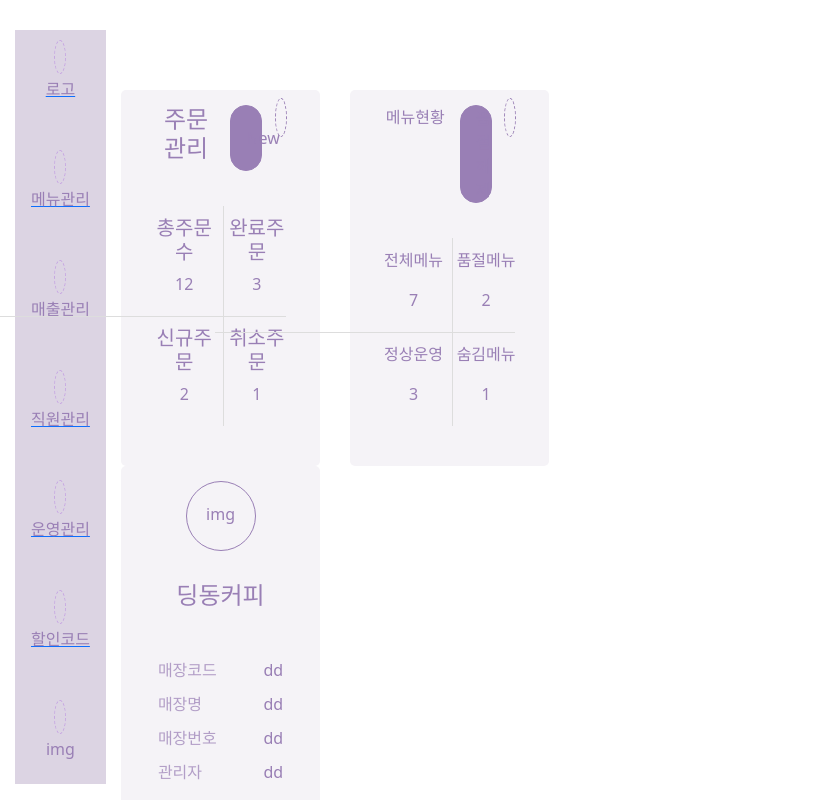
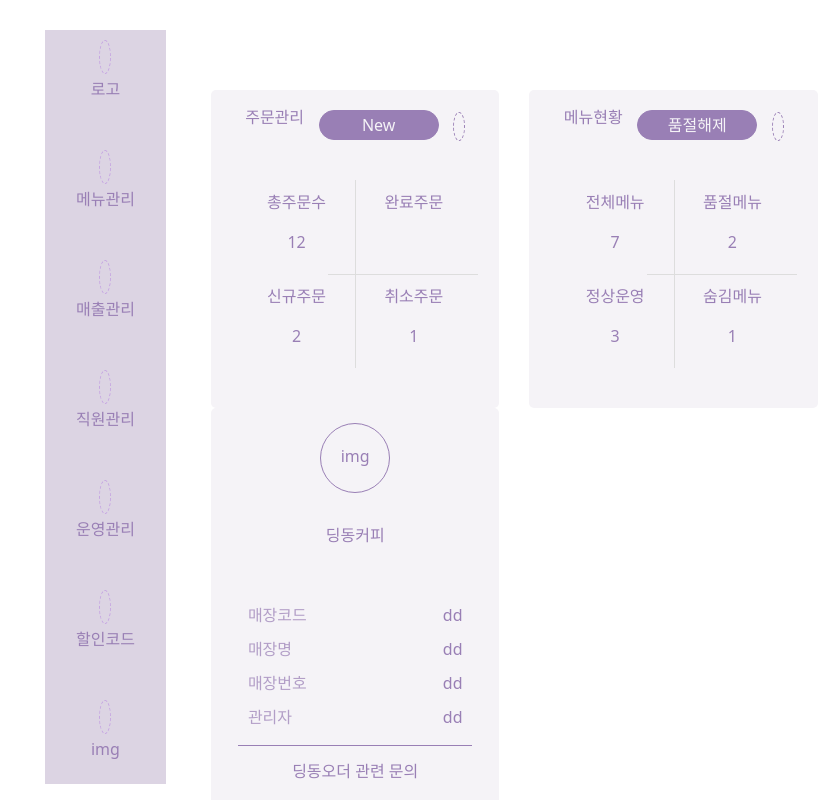
Before and after one commit to jgsjss/ding, a Vue app: page /main in a window 1280 px wide. Shown: the top 800 px of the page, without its empty margins (0-832 px from the left). Built offline with nearby package versions, Linux system fonts and the light colour scheme; some icons are missing.

Commit message:
12.24 15:25
모달 보류, 율사원님 css작업 취합 후 커밋

```diff
--- a/src/App.vue
+++ b/src/App.vue
@@ -69,13 +69,16 @@ export default {
 </script>
 
 <style scoped>
+ul {list-style:none;}
 .container {
-  max-width:768px;
+  width:100%;
   padding:30px 15px;
 }
-.flex-column {
+.nav {
   float:left;
   background:#dcd4e3;
+  padding:0 15px;
+  margin:0 30px;
 }
 .nav-item {
   text-align: center;
@@ -95,4 +98,99 @@ export default {
   color:#997fb5;
   text-decoration: none;
 }
+
+/* media query */
+@media ( min-width : 768px){
+  .container {
+    width:100%;
+    padding:30px 15px;
+  }
+  .nav {
+    float:left;
+    background:#dcd4e3;
+  }
+  .nav-item {
+    text-align: center;
+    padding:15px 0;
+  }
+  .nav-item > .xi-cloud-o {
+    border:1px dashed #c6a6e2;
+    border-radius: 100%;
+    padding:5px;
+    color:#fff;
+  }
+  .nav-link {
+    color:#997fb5;
+    text-decoration: none;
+    font-size:10px;
+  }
+  .nav-link:hover {
+    color:#997fb5;
+    text-decoration: none;
+  }
+  a {
+    text-decoration: none;
+  }
+
+}
+@media ( min-width : 992px) {
+  .container {
+    width:100%;
+    padding:30px 15px;
+  }
+  .nav {
+    float:left;
+    background:#dcd4e3;
+  }
+  .nav-item {
+    text-align: center;
+    padding:15px 0;
+  }
+  .nav-item > .xi-cloud-o {
+    border:1px dashed #c6a6e2;
+    border-radius: 100%;
+    padding:5px;
+    color:#fff;
+  }
+  .nav-link {
+    color:#997fb5;
+    text-decoration: none;
+    font-size:14px;
+  }
+  .nav-link:hover {
+    color:#997fb5;
+    text-decoration: none;
+  }
+}
+@media ( min-width : 1200px) {
+  .container {
+    width:100%;
+    padding:30px 15px;
+  }
+  .nav {
+    float:left;
+    background:#dcd4e3;
+  }
+  .nav-item {
+    text-align: center;
+    padding:15px 0;
+  }
+  .nav-item > .xi-cloud-o {
+    border:1px dashed #c6a6e2;
+    border-radius: 100%;
+    padding:5px;
+    color:#fff;
+  }
+  .nav-link {
+    color:#997fb5;
+    text-decoration: none;
+    font-size:16px;
+  }
+  .nav-link:hover {
+    color:#997fb5;
+    text-decoration: none;
+  }
+}
+
+
 </style>
--- a/src/components/Menu.vue
+++ b/src/components/Menu.vue
@@ -3,24 +3,24 @@
   <div class="container">
     <div class="box">
       <p class="order_text">메뉴현황</p>
-      <button class="btn btn-default" type="submit" @click="$store.commit('openMenuModal')">품절해제</button>
+      <button class="btn" @click="$store.commit('openMenuModal')" type="submit">품절해제</button>
       <a href="#"><i class="xi-angle-right-min"></i></a>
     </div>
     <div class="order_container">
       <div class="order_box">
-        <p>전체메뉴</p>
-        <div>{{ $store.state.menuData.length }}</div>
+        <p class="order_name">전체메뉴</p>
+        <div>{{$store.state.menuData.length}}</div>
       </div>
       <div class="order_box">
-        <p  >품절메뉴</p>
+        <p class="order_name">품절메뉴</p>
         <div>{{ $store.state.soldOutNum }}</div>
       </div>
       <div class="order_box">
-        <p>정상운영</p>
-        <div>{{ $store.state.openShopNum }}</div>
+        <p class="order_name">정상운영</p>
+        <div>{{$store.state.openShopNum}}</div>
       </div>
       <div class="order_box">
-        <p>숨김메뉴</p>
+        <p class="order_name">숨김메뉴</p>
         <div>{{ $store.state.hiddenNum }}</div>
       </div>
     </div>
@@ -41,6 +41,7 @@
 .box {
   display:flex;
   justify-content: space-around;
+  align-items: center;
 }
 /* .box:after {
     position:absolute;
@@ -52,12 +53,12 @@
     clear:both;
 } */
 .order_text {
-  width:44%;
+  font-size:16px;
 }
-.btn-default {
-  width:30%;
+.btn {
+  width:100%;
+  height:30px;
   border-radius: 30px;
-  padding:0 15px;
   border:1px solid #997fb5;
   color:#f5f3f7;
   background:#997fb5;
@@ -68,7 +69,6 @@
 .order_container {
   display:grid;
   grid-template-columns: 1fr 1fr;
-
   padding:30px 0;
 }
 .order_box {
@@ -85,18 +85,18 @@
   background:#ddd;
   position:absolute;
   top:5%;
-  left:3%
+  left:0;
 }
 .order_box:nth-child(3n+4):before {
   display: block;
   content: '';
   clear:both;
-  width:300px;
+  width:400px;
   height:1px;
   background:#ddd;
   position:absolute;
   top:5%;
-  right:10%;
+  right:20%;
 }
 
 .xi-angle-right-min {
@@ -107,5 +107,233 @@
   line-height: 1.3;
   font-size: 20px;
 }
+/* media query */
+@media ( max-width : 768px) {
+  .container {
+    width:100%;
+    text-align:center;
+  }
+  .box {
+    display:flex;
+    justify-content: space-around;
+    align-items: center;
+    flex-direction: column;
+  }
+  /* .box:after {
+      position:absolute;
+      top:0;
+      right:0;
+      font-family:'xeicon';
+      display: block;
+      content:"\e93f";
+      clear:both;
+  } */
+  .order_text {
+    font-size:16px;
+  }
+  .btn {
+    width:100%;
+    height:30px;
+    border-radius: 30px;
+    border:1px solid #997fb5;
+    color:#f5f3f7;
+    background:#997fb5;
+  }
+  .btn-default:hover {
+    color:#fff;
+  }
+  .order_container {
+    display:grid;
+    grid-template-columns: 1fr 1fr;
+    padding:30px 0;
+  }
+  .order_box {
+    padding:15px 0;
+    text-align: center;
+    position:relative;
+  }
+  .order_box:nth-child(even):after {
+    display: block;
+    content: '';
+    clear:both;
+    width:1px;
+    height:100%;
+    background:#ddd;
+    position:absolute;
+    top:5%;
+    left:0;
+  }
+  .order_box:nth-child(3n+4):before {
+    display: block;
+    content: '';
+    clear:both;
+    width:400px;
+    height:1px;
+    background:#ddd;
+    position:absolute;
+    top:5%;
+    right:20%;
+  }
+
+  .xi-angle-right-min {
+    border:1px dashed #997fb5;
+    border-radius: 100%;
+    color:#997fb5;
+    padding:5px;
+    line-height: 1.3;
+    font-size: 20px;
+  }
+}
+@media (max-width : 992px) {
+  .container {
+    width:100%;
+    text-align:center;
+  }
+  .box {
+    display:flex;
+    justify-content: space-around;
+    align-items: center;
+  }
+  /* .box:after {
+      position:absolute;
+      top:0;
+      right:0;
+      font-family:'xeicon';
+      display: block;
+      content:"\e93f";
+      clear:both;
+  } */
+  .order_text {
+    font-size:16px;
+  }
+  .btn {
+    width:120px;
+    height:30px;
+    border-radius: 30px;
+    border:1px solid #997fb5;
+    color:#f5f3f7;
+    background:#997fb5;
+  }
+  .btn-default:hover {
+    color:#fff;
+  }
+  .order_container {
+    display:grid;
+    grid-template-columns: 1fr 1fr;
+    padding:30px 0;
+  }
+  .order_box {
+    padding:15px 0;
+    text-align: center;
+    position:relative;
+  }
+  .order_box:nth-child(even):after {
+    display: block;
+    content: '';
+    clear:both;
+    width:1px;
+    height:100%;
+    background:#ddd;
+    position:absolute;
+    top:5%;
+    left:0;
+  }
+  .order_box:nth-child(3n+4):before {
+    display: block;
+    content: '';
+    clear:both;
+    width:400px;
+    height:1px;
+    background:#ddd;
+    position:absolute;
+    top:5%;
+    right:20%;
+  }
+
+  .xi-angle-right-min {
+    border:1px dashed #997fb5;
+    border-radius: 100%;
+    color:#997fb5;
+    padding:5px;
+    line-height: 1.3;
+    font-size: 20px;
+  }
+}
+@media ( min-width : 1200px) {
+  .container {
+    width:100%;
+    text-align:center;
+  }
+  .box {
+    display:flex;
+    justify-content: space-around;
+    align-items: center;
+  }
+  /* .box:after {
+      position:absolute;
+      top:0;
+      right:0;
+      font-family:'xeicon';
+      display: block;
+      content:"\e93f";
+      clear:both;
+  } */
+  .order_text {
+    font-size:16px;
+  }
+  .btn {
+    width:120px;
+    height:30px;
+    border-radius: 30px;
+    border:1px solid #997fb5;
+    color:#f5f3f7;
+    background:#997fb5;
+  }
+  .btn-default:hover {
+    color:#fff;
+  }
+  .order_container {
+    display:grid;
+    grid-template-columns: 1fr 1fr;
+    padding:30px 0;
+  }
+  .order_box {
+    padding:15px 0;
+    text-align: center;
+    position:relative;
+  }
+  .order_box:nth-child(even):after {
+    display: block;
+    content: '';
+    clear:both;
+    width:1px;
+    height:100%;
+    background:#ddd;
+    position:absolute;
+    top:5%;
+    left:0;
+  }
+  .order_box:nth-child(3n+4):before {
+    display: block;
+    content: '';
+    clear:both;
+    width:400px;
+    height:1px;
+    background:#ddd;
+    position:absolute;
+    top:5%;
+    right:20%;
+  }
+
+  .xi-angle-right-min {
+    border:1px dashed #997fb5;
+    border-radius: 100%;
+    color:#997fb5;
+    padding:5px;
+    line-height: 1.3;
+    font-size: 20px;
+  }
+}
+
 
 </style>
--- a/src/components/MenuModal.vue
+++ b/src/components/MenuModal.vue
@@ -1,8 +1,8 @@
 <template>
-
   <!-- 메인페이지  메뉴현황 품절해제버튼 모달창-->
   <div class="black-bg" v-if="$store.state.MenuCheckModal == true">
     <div class="white-bg">
+      <!-- 버튼클릭시 모달닫기 -->
       <div><p>품절해제</p>  <a @click="$store.commit('closeMenuModal')">X</a>
       </div>
      <div><button>전체</button><button>메뉴</button><button>옵션목록</button> <span><button>품절해제</button></span></div>
@@ -41,6 +41,7 @@
   width: 100%; height:100%;
   background: rgba(0,0,0,0.5);
   position: fixed; padding: 20px;
+  z-index: 9999;
 }
 .white-bg {
   width: 100%; background: white;
--- a/src/components/MyInfo.vue
+++ b/src/components/MyInfo.vue
@@ -1,7 +1,7 @@
 <template>
   <div class="container">
     <p class="info_img">img</p>
-    <h4 class="info_text">딩동커피 </h4>
+    <p class="info_text">딩동커피 </p>
     <div class="wrap">
       <div class="wrap1">
         <div class="info_left">매장코드</div>
@@ -35,7 +35,6 @@
 </template>
 
 <script>
-
 </script>
 <style>
   .container {
@@ -89,16 +88,27 @@
   content: '';
   width:100%;
   height:1px;
-  background:#fff;
+  background:#997fb5;
   top:10%;
   left:0;
 }
   .logout-btn {
   width:100%;
-  border:1px solid #fff;
+  border:1px solid #997fb5;
   background:transparent;
-  color:#fff;
+  color:#997fb5;
   height:50px;
   margin:15px 0;
 }
+
+  /* media query */
+  @media ( min-width : 768px) {
+
+}
+  @media ( min-width : 992px) {
+
+}
+  @media ( min-width : 1200px) {
+
+}
 </style>
--- a/src/components/OrderManage.vue
+++ b/src/components/OrderManage.vue
@@ -1,25 +1,25 @@
 <template>
   <div class="container">
     <div class="box">
-      <h4 class="order_text">주문관리</h4>
-      <button class="btn btn-default" type="submit">New</button>
+      <p class="order_text">주문관리</p>
+      <button class="btn" type="submit">New</button>
       <a href="#"><i class="xi-angle-right-min"></i></a>
     </div>
     <div class="order_container">
       <div class="order_box">
-        <h5>총주문수</h5>
-        <div>{{ $store.state.orderData.length }}</div>
+        <p class="order_name">총주문수</p>
+        <div>{{  $store.state.orderData.length  }}</div>
       </div>
       <div class="order_box">
-        <h5>완료주문</h5>
-        <div>{{ $store.state.completedNum }}</div>
+        <p class="order_name">완료주문</p>
+        <div @click="$store.commit('completedOrder')">{{ completedNum }}</div>
       </div>
       <div class="order_box">
-        <h5>신규주문</h5>
+        <p class="order_name">신규주문</p>
         <div>{{ $store.state.newOrderNum }}</div>
       </div>
       <div class="order_box">
-        <h5>취소주문</h5>
+        <p class="order_name">취소주문</p>
         <div>{{ $store.state.cancelOrder }}</div>
       </div>
     </div>
@@ -52,8 +52,10 @@ export default {
   margin:0
 }
 .box {
-  display:flex;
-  justify-content: space-around;
+  width:100%;
+}
+.order_text {
+  font-size:24px;
 }
 /* .box:after {
     position:absolute;
@@ -64,15 +66,14 @@ export default {
     content:"\e93f";
     clear:both;
 } */
-.order_text {
-  width:44%;
-}
-.btn-default {
-  width:20%;
+
+.btn {
+  width:120px;
+  height:30px;
   border-radius: 30px;
-  padding:0 15px;
   border:1px solid #997fb5;
-  color:#997fb5;
+  color:#f5f3f7;
+  background:#997fb5;
 }
 .btn-default:hover {
   color:#997fb5;
@@ -97,26 +98,114 @@ export default {
   background:#ddd;
   position:absolute;
   top:5%;
-  left:3%
+  left:0;
 }
 .order_box:nth-child(3n+4):before {
   display: block;
   content: '';
   clear:both;
-  width:300px;
+  width:400px;
   height:1px;
   background:#ddd;
   position:absolute;
   top:5%;
-  right:10%;
+  right:20%;
 }
 
 .xi-angle-right-min {
   border:1px dashed #997fb5;
   border-radius: 100%;
   color:#997fb5;
-  padding:5px;
-  line-height: 1.3;
-  font-size: 20px;
+  line-height: 1.2;
+  font-size: 12px;
+}
+.btn {
+  padding:0;
+}
+
+/* media query */
+@media ( min-width : 768px) {
+  .container {
+    width:100%;
+    margin:0
+  }
+  .box {
+    width:100%;
+  }
+  .order_text {
+    font-size:16px;
+  }
+  /* .box:after {
+      position:absolute;
+      top:0;
+      right:0;
+      font-family:'xeicon';
+      display: block;
+      content:"\e93f";
+      clear:both;
+  } */
+
+  .btn {
+    width:120px;
+    height:30px;
+    border-radius: 30px;
+    border:1px solid #997fb5;
+    color:#f5f3f7;
+    background:#997fb5;
+  }
+  .btn-default:hover {
+    color:#997fb5;
+  }
+  .order_container {
+    display:grid;
+    grid-template-columns: 1fr 1fr;
+
+    padding:30px 0;
+  }
+  .order_box {
+    padding:15px 0;
+    text-align: center;
+    position:relative;
+  }
+  .order_box:nth-child(even):after {
+    display: block;
+    content: '';
+    clear:both;
+    width:1px;
+    height:100%;
+    background:#ddd;
+    position:absolute;
+    top:5%;
+    left:0;
+  }
+  .order_box:nth-child(3n+4):before {
+    display: block;
+    content: '';
+    clear:both;
+    width:150px;
+    height:1px;
+    background:#ddd;
+    position:absolute;
+    top:5%;
+    right:-6px;
+  }
+
+  .xi-angle-right-min {
+    border:1px dashed #997fb5;
+    border-radius: 100%;
+    color:#997fb5;
+    line-height: 1.2;
+    font-size: 12px;
+  }
+  .btn {
+    padding:0;
+  }
+
+}
+@media ( min-width : 992px) {
+
+}
+@media ( min-width : 1200px) {
+
 }
 </style>
--- a/src/view/Main.vue
+++ b/src/view/Main.vue
@@ -1,7 +1,4 @@
 <template>
-
-
-
   <div class="container">
     <div class="component">
       <!-- 주문관리 컴포넌트 -->
@@ -16,6 +13,7 @@
       <MyInfo />
     </div>
   </div>
+
 
 </template>
 <script>
@@ -35,15 +33,53 @@ export default {
 </script>
 <style>
 .container {
-  max-width:768px;
+  width:100%;
+  height:100%;
 }
 .component {
   float:left;
-  width:27%;
+
   margin:0 15px;
   background:#f5f3f7;
   color:#997fb5;
   border-radius: 5px;
   padding:15px;
 }
+
+/* mediaquery */
+@media ( max-width : 768px) {
+  .container {
+    width:100%;
+  }
+  .component {
+    float:left;
+    width:27%;
+    margin:0 10px;
+    background:#f5f3f7;
+    color:#997fb5;
+    border-radius: 5px;
+    padding:0;
+  }
+}
+
+@media ( min-width : 992px) {
+  .container {
+    width:100%;
+  }
+}
+@media ( min-width : 1200px) {
+  .container {
+    width:100%;
+  }
+  .component {
+    float:left;
+    width:26%;
+    margin:0 15px;
+    background:#f5f3f7;
+    color:#997fb5;
+    border-radius: 5px;
+    padding:15px;
+  }
+}
+
 </style>
```
Lines whose indentation alone changed are shown as unchanged.
